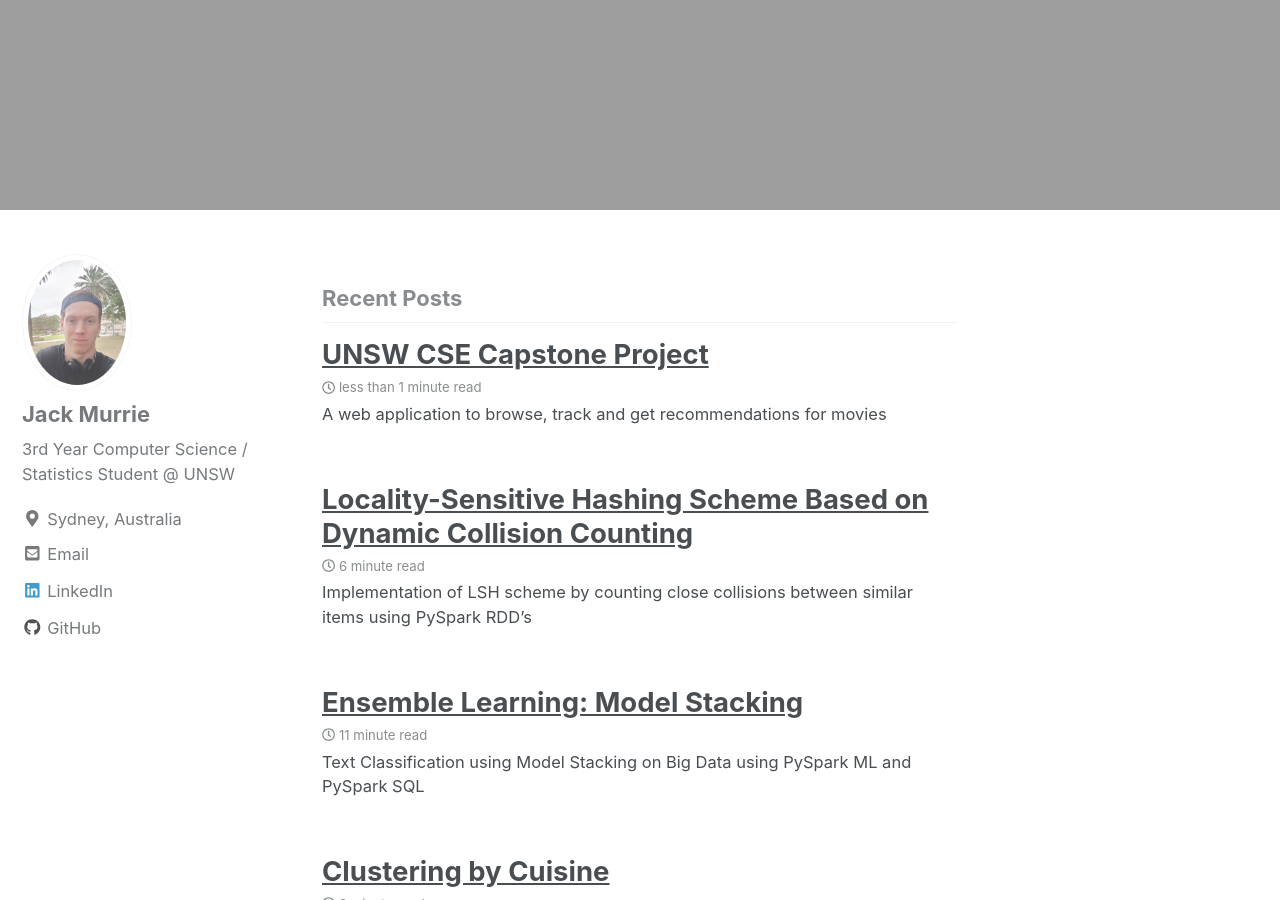
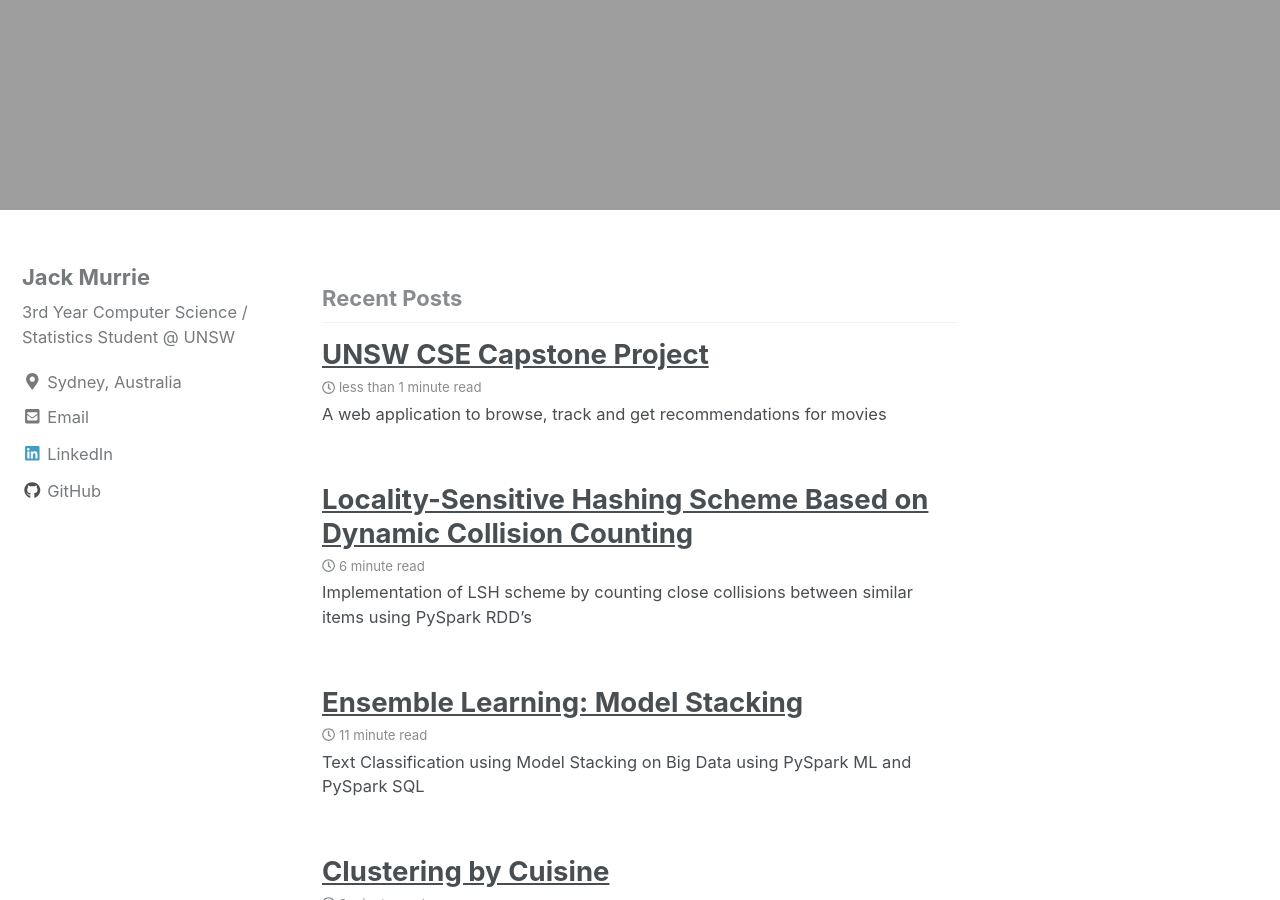
Before and after one commit to JackMurrie/JackMurrie.github.io, a Jekyll site: the page built from index.html, in a window 1280 px wide and 900 px high, scrolled down 850 px. Built offline with Jekyll 4.4.1, drawn with Linux system fonts in a browser that asks for light colours; nearby versions of some CDN libraries; the list of posts is cut into pages by our own code.

Commit message:
Update _config.yml

```diff
--- a/_config.yml
+++ b/_config.yml
@@ -85,7 +85,7 @@
 # Site Author
 author:
   name             : "Jack Murrie"
-  avatar           : "/images/head_pic.jpg" # path of avatar image, e.g. "/assets/images/bio-photo.jpg"
+  avatar           :  # path of avatar image, e.g. "/assets/images/bio-photo.jpg"
   bio              : "3rd Year Computer Science / Statistics Student @ UNSW"
   location         : "Sydney, Australia"
   email            : "jackcmurrie4@gmail.com"
```
